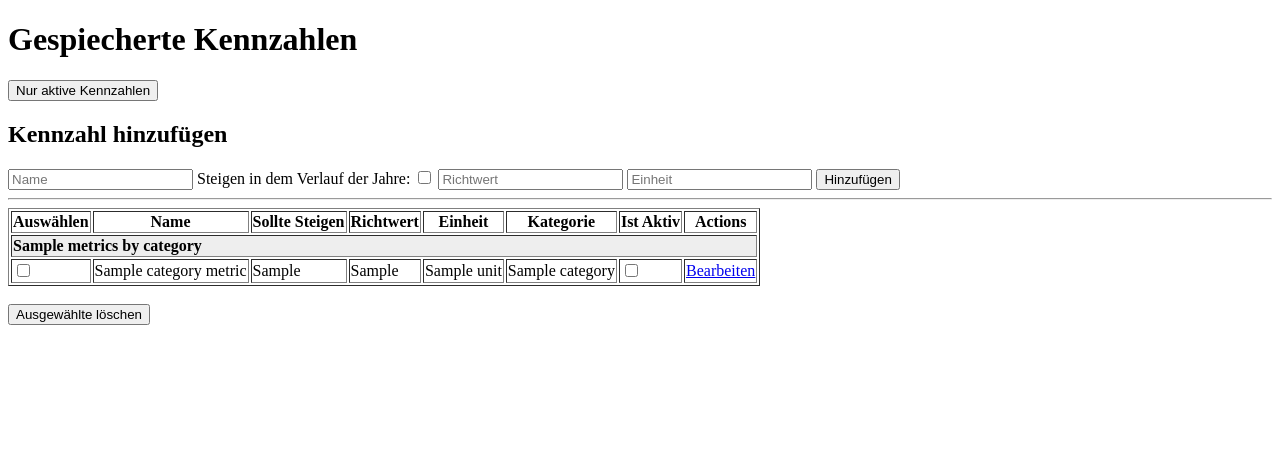
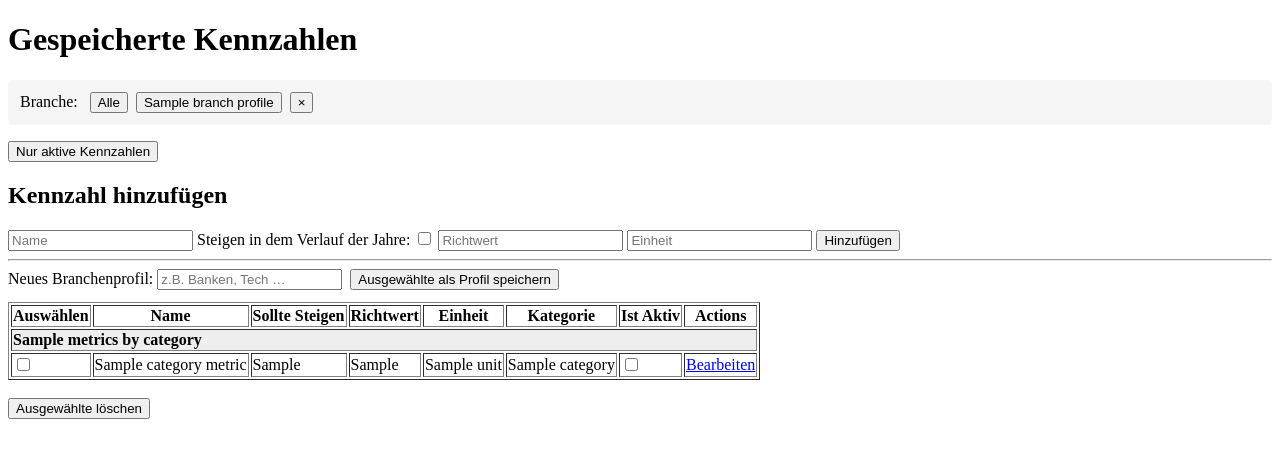
Before and after one commit to danthemanthereal/stock_management_system, a FastAPI app: template Stock_management_fast_api/templates/show_saved_financial_metrics.html in a window 1280 px wide. Shown: the top 458 px of the page. Run offline with FastAPI, Linux system fonts and the light colour scheme; the template is opened without the code that fills it: most values are stand-ins (such as "Sample title", 1, 10 or a date in 2020).

Commit message:
do can save per industry but wihh mistake

```diff
--- a/Stock_management_fast_api/main.py
+++ b/Stock_management_fast_api/main.py
@@ -1,8 +1,9 @@
 from fastapi import FastAPI, Request, Form, Depends
+from sqlalchemy.exc import IntegrityError
 from fastapi.templating import Jinja2Templates
 from fastapi.responses import HTMLResponse
 from collections import defaultdict
-from typing import List, Tuple
+from typing import List, Tuple, Optional
 from combining_stock_infos_llm.combine_stock import get_combination
 from financial_metric_evaluator_component.financial_metric_evaluator import \
     get_satisfied_and_not_satisfied_financial_metrics
@@ -16,6 +17,7 @@ from youtube_transcript_component.yt_transcript_component import \
 from summary_llm_component.gemini_llm_component import get_summary_of_gemini_with_url_context, \
     get_summary_of_gemini_of_transcript
 import json
+import re
 from pydantic import BaseModel
 from fastapi.middleware.cors import CORSMiddleware
 import requests
@@ -45,6 +47,60 @@ def get_db():
         yield db
     finally:
         db.close()
+
+
+def metric_ids_for_branch_profile_from_form(form) -> List[int]:
+    """Auswahl-Spalte metric_ids, per JS gesetztes profile_selected_metric_ids, oder Fallback is_active_<id>."""
+    hidden = form.get("profile_selected_metric_ids")
+    if hidden is not None and str(hidden).strip():
+        parts = [x.strip() for x in str(hidden).split(",") if x.strip()]
+        try:
+            return sorted({int(x) for x in parts})
+        except ValueError:
+            pass
+    listed = form.getlist("metric_ids")
+    if listed:
+        try:
+            return sorted({int(x) for x in listed})
+        except ValueError:
+            pass
+    found = set()
+    for key, _ in form.multi_items():
+        m = re.match(r"^is_active_(\d+)$", str(key))
+        if m:
+            found.add(int(m.group(1)))
+    return sorted(found)
+
+
+def saved_financial_metrics_page_context(
+    db: Session,
+    branch_profile_id: Optional[int] = None,
+) -> dict:
+    profiles = (
+        db.query(models.FinancialMetricBranchProfile)
+        .order_by(models.FinancialMetricBranchProfile.name)
+        .all()
+    )
+    all_metrics = db.query(models.FinancialMetric).all()
+    selected_id: Optional[int] = None
+    metrics = all_metrics
+    if branch_profile_id is not None:
+        profile = (
+            db.query(models.FinancialMetricBranchProfile)
+            .filter(
+                models.FinancialMetricBranchProfile.id == branch_profile_id
+            )
+            .first()
+        )
+        if profile is not None:
+            allowed = {m.id for m in profile.metrics}
+            metrics = [m for m in all_metrics if m.id in allowed]
+            selected_id = branch_profile_id
+    return {
+        "metrics_by_category": group_financial_metrics_by_category(metrics),
+        "branch_profiles": profiles,
+        "selected_branch_profile_id": selected_id,
+    }
 
 
 def group_financial_metrics_by_category(
@@ -424,23 +480,24 @@ def get_financial_metrics_by_guro_focus_end_point(request: Request, company: str
         )
 
 @app.post("/show-saved-financial-metrics", response_class=HTMLResponse)
-def show_saved_financial_metrics_page(request: Request, db: Session = Depends(get_db)):
-   try:
-        metrics = db.query(models.FinancialMetric).all()
+def show_saved_financial_metrics_page(
+    request: Request,
+    db: Session = Depends(get_db),
+    branch_profile_id: Optional[int] = Form(None),
+):
+    try:
+        ctx = saved_financial_metrics_page_context(db, branch_profile_id)
         return templates.TemplateResponse(
-        request=request,
+            request=request,
             name="show_saved_financial_metrics.html",
-            context={
-                "request": request,
-                "metrics_by_category": group_financial_metrics_by_category(metrics),
-            }
+            context={"request": request, **ctx},
         )
-   except Exception as e:
-       return templates.TemplateResponse(
-           request=request,
-           name="error.html",
-           context={"request": request}
-       )
+    except Exception as e:
+        return templates.TemplateResponse(
+            request=request,
+            name="error.html",
+            context={"request": request},
+        )
 
 @app.post("/metrics/create", response_class=HTMLResponse)
 def create_metric(
@@ -463,20 +520,103 @@ def create_metric(
         db.commit()
         db.refresh(metric)
 
-        metrics = db.query(models.FinancialMetric).all()
+        ctx = saved_financial_metrics_page_context(db, None)
         return templates.TemplateResponse(
             request=request,
             name="show_saved_financial_metrics.html",
-            context={
-                "request": request,
-                "metrics_by_category": group_financial_metrics_by_category(metrics),
-            }
+            context={"request": request, **ctx},
         )
     except Exception as e:
         return templates.TemplateResponse(
             request=request,
             name="error.html",
             context={"request": request}
+        )
+
+
+@app.post("/metrics/branch-profiles/create", response_class=HTMLResponse)
+async def create_branch_profile(request: Request, db: Session = Depends(get_db)):
+    try:
+        form = await request.form()
+        raw_name = form.get("branch_profile_name")
+        name = (str(raw_name).strip() if raw_name is not None else "")
+        if not name:
+            return templates.TemplateResponse(
+                request=request,
+                name="error.html",
+                context={"request": request},
+            )
+        metric_ids = metric_ids_for_branch_profile_from_form(form)
+        if not metric_ids:
+            return templates.TemplateResponse(
+                request=request,
+                name="error.html",
+                context={"request": request},
+            )
+        metrics = (
+            db.query(models.FinancialMetric)
+            .filter(models.FinancialMetric.id.in_(metric_ids))
+            .all()
+        )
+        if len(metrics) != len(set(metric_ids)):
+            return templates.TemplateResponse(
+                request=request,
+                name="error.html",
+                context={"request": request},
+            )
+        profile = models.FinancialMetricBranchProfile(name=name)
+        profile.metrics = metrics
+        db.add(profile)
+        db.commit()
+        ctx = saved_financial_metrics_page_context(db, None)
+        return templates.TemplateResponse(
+            request=request,
+            name="show_saved_financial_metrics.html",
+            context={"request": request, **ctx},
+        )
+    except IntegrityError:
+        db.rollback()
+        return templates.TemplateResponse(
+            request=request,
+            name="error.html",
+            context={"request": request},
+        )
+    except Exception as e:
+        db.rollback()
+        return templates.TemplateResponse(
+            request=request,
+            name="error.html",
+            context={"request": request},
+        )
+
+
+@app.post("/metrics/branch-profiles/{profile_id}/delete", response_class=HTMLResponse)
+def delete_branch_profile(
+    profile_id: int,
+    request: Request,
+    db: Session = Depends(get_db),
+):
+    try:
+        profile = (
+            db.query(models.FinancialMetricBranchProfile)
+            .filter(models.FinancialMetricBranchProfile.id == profile_id)
+            .first()
+        )
+        if profile:
+            db.delete(profile)
+            db.commit()
+        ctx = saved_financial_metrics_page_context(db, None)
+        return templates.TemplateResponse(
+            request=request,
+            name="show_saved_financial_metrics.html",
+            context={"request": request, **ctx},
+        )
+    except Exception as e:
+        db.rollback()
+        return templates.TemplateResponse(
+            request=request,
+            name="error.html",
+            context={"request": request},
         )
 
 
@@ -504,14 +644,11 @@ def update_metric(
 
         db.commit()
 
-        metrics = db.query(models.FinancialMetric).all()
+        ctx = saved_financial_metrics_page_context(db, None)
         return templates.TemplateResponse(
             request=request,
             name="show_saved_financial_metrics.html",
-            context={
-                "request": request,
-                "metrics_by_category": group_financial_metrics_by_category(metrics),
-            }
+            context={"request": request, **ctx},
         )
     except Exception as e:
         return templates.TemplateResponse(
@@ -553,14 +690,11 @@ def delete_metrics(
 
         db.commit()
 
-        metrics = db.query(FinancialMetric).all()
+        ctx = saved_financial_metrics_page_context(db, None)
         return templates.TemplateResponse(
             request=request,
             name="show_saved_financial_metrics.html",
-            context={
-                "request": request,
-                "metrics_by_category": group_financial_metrics_by_category(metrics),
-            }
+            context={"request": request, **ctx},
         )
     except Exception as e:
         return templates.TemplateResponse(
--- a/Stock_management_fast_api/templates/show_saved_financial_metrics.html
+++ b/Stock_management_fast_api/templates/show_saved_financial_metrics.html
@@ -1,11 +1,66 @@
 <!DOCTYPE html>
-<html lang="en">
+<html lang="de">
 <head>
     <meta charset="UTF-8">
-    <title>Title</title>
+    <title>Gespeicherte Kennzahlen</title>
+    <style>
+        .branch-profile-bar {
+            display: flex;
+            flex-wrap: wrap;
+            align-items: center;
+            gap: 0.5rem;
+            margin-bottom: 1rem;
+            padding: 0.75rem;
+            background: #f5f5f5;
+            border-radius: 6px;
+        }
+        .branch-profile-bar form {
+            display: inline;
+            margin: 0;
+        }
+        .branch-profile-bar button {
+            cursor: pointer;
+        }
+        .branch-profile-bar .profile-active {
+            font-weight: bold;
+            box-shadow: inset 0 0 0 2px #333;
+        }
+        .save-profile-row {
+            display: flex;
+            flex-wrap: wrap;
+            align-items: center;
+            gap: 0.5rem;
+            margin-bottom: 0.75rem;
+        }
+    </style>
 </head>
 <body>
-<h1>Gespiecherte Kennzahlen</h1>
+<h1>Gespeicherte Kennzahlen</h1>
+
+<div class="branch-profile-bar" role="toolbar" aria-label="Branchenprofile">
+    <span style="margin-right:0.25rem;">Branche:</span>
+    <form action="/show-saved-financial-metrics" method="post">
+        <button type="submit"
+                class="{% if selected_branch_profile_id is none %}profile-active{% endif %}"
+                title="Alle Kennzahlen anzeigen">
+            Alle
+        </button>
+    </form>
+    {% for p in branch_profiles %}
+    <form action="/show-saved-financial-metrics" method="post" style="display:inline;">
+        <input type="hidden" name="branch_profile_id" value="{{ p.id }}">
+        <button type="submit"
+                class="{% if selected_branch_profile_id == p.id %}profile-active{% endif %}">
+            {{ p.name }}
+        </button>
+    </form>
+    <form action="/metrics/branch-profiles/{{ p.id }}/delete" method="post"
+          style="display:inline;"
+          onsubmit="return confirm('Profil „{{ p.name }}“ löschen?');">
+        <button type="submit" title="Profil löschen" aria-label="Profil {{ p.name }} löschen">×</button>
+    </form>
+    {% endfor %}
+</div>
 
 <p>
     <button type="button" id="toggle-active-metrics">Nur aktive Kennzahlen</button>
@@ -30,8 +85,20 @@
 
 <hr>
 
+<form action="/metrics/delete-multiple" method="post" id="saved-metrics-form">
+    <div class="save-profile-row" style="margin-bottom:0.75rem;">
+        <label>
+            Neues Branchenprofil:
+            <input type="text" name="branch_profile_name" placeholder="z.B. Banken, Tech …" autocomplete="off">
+        </label>
+        <button type="submit"
+                id="btn-save-branch-profile"
+                formaction="/metrics/branch-profiles/create"
+                formmethod="post">
+            Ausgewählte als Profil speichern
+        </button>
+    </div>
 
-<form action="/metrics/delete-multiple" method="post">
     <table border="1">
         <thead>
         <tr>
@@ -75,12 +142,38 @@
     </table>
 
     <br>
-    <button type="submit" onclick="return confirm('Ausgewählte Einträge löschen?')">
+    <button type="submit"
+            id="btn-delete-metrics"
+            onclick="return confirm('Ausgewählte Einträge löschen?')">
         Ausgewählte löschen
     </button>
 </form>
 
 <script>
+(function () {
+    var metricsForm = document.getElementById('saved-metrics-form');
+    var saveProfileBtn = document.getElementById('btn-save-branch-profile');
+    if (!metricsForm) return;
+
+    /* Läuft beim Zusammenbau des Request-Bodys — zuverlässiger als submit + verstecktes Feld. */
+    metricsForm.addEventListener('formdata', function (ev) {
+        var ids = [];
+        metricsForm.querySelectorAll('input[name="metric_ids"]:checked').forEach(function (el) {
+            ids.push(el.value);
+        });
+        ev.formData.set('profile_selected_metric_ids', ids.join(','));
+    });
+
+    if (saveProfileBtn) {
+        saveProfileBtn.addEventListener('click', function (ev) {
+            if (!confirm('Branchenprofil mit den ausgewählten Kennzahlen speichern?')) {
+                ev.preventDefault();
+                ev.stopPropagation();
+            }
+        }, true);
+    }
+})();
+
 (function () {
     var btn = document.getElementById('toggle-active-metrics');
     if (!btn) return;
```
Also changed, not shown: Stock_management_fast_api/alembic/versions/8fd94fb9b61a_add_per_industry_metric_to_save.py (added, +50 -0 lines), Stock_management_fast_api/database/models.py (+40 -1 lines).
